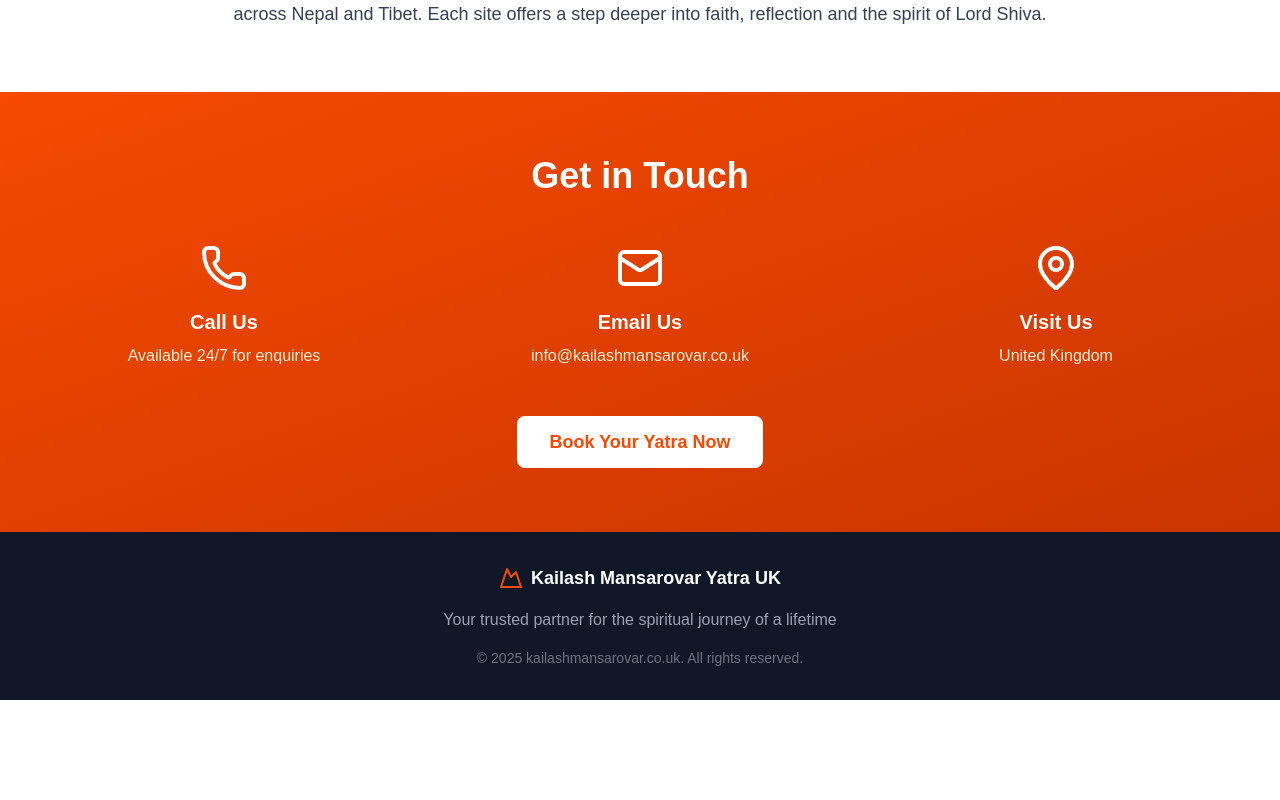
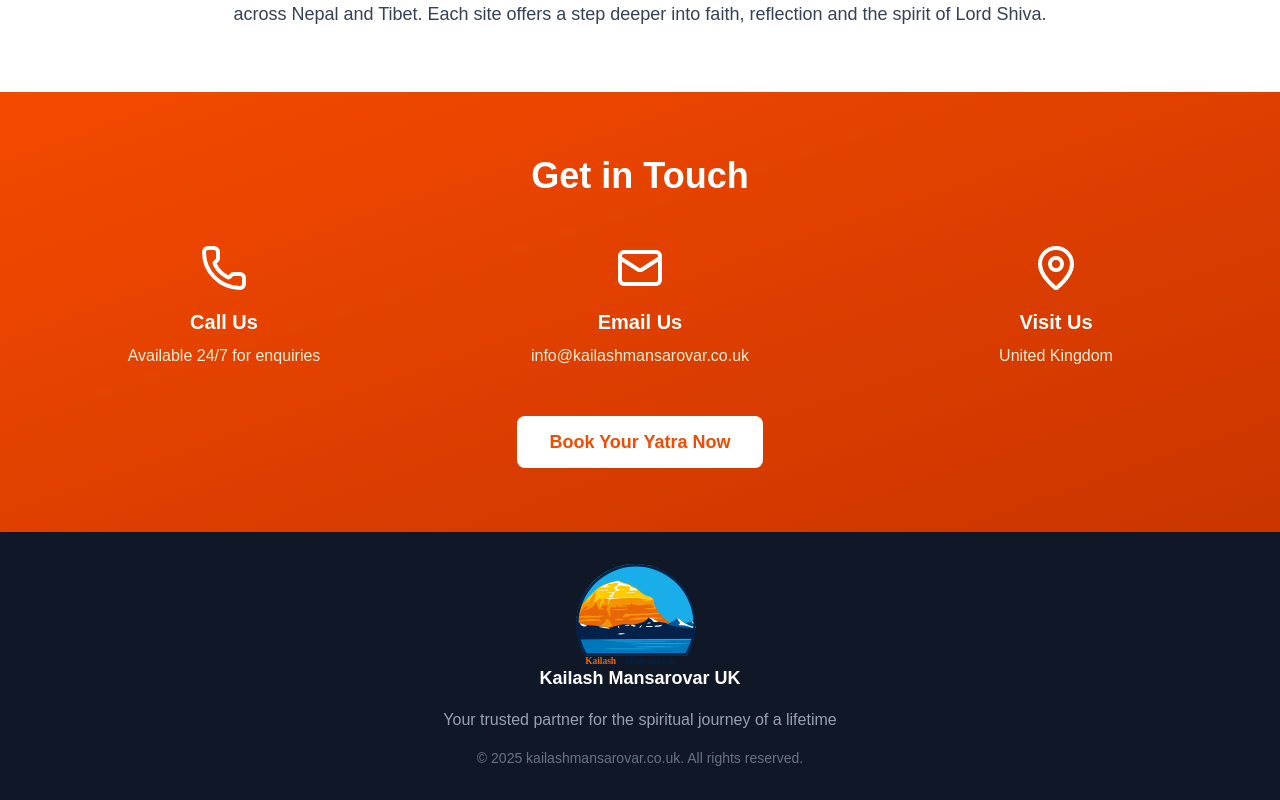
Before and after one commit to ayrbox/kailashmansarovar, a Next.js app: page / in a window 1280 px wide. Shown: the part 3063-3863 px from the top of the page. Before the commit the page ends 3763 px from the top, so only its background shows below. Built offline with nearby package versions, Linux system fonts and the light colour scheme.

Commit message:
fix: separate out footer

```diff
--- a/src/app/packages/2026/page.tsx
+++ b/src/app/packages/2026/page.tsx
@@ -18,6 +18,7 @@ import {
 } from "lucide-react";
 import Link from "next/link";
 import Header from "@/components/Header";
+import Footer from "@/components/Footer";
 
 export default function Package2026() {
   const [menuOpen, setMenuOpen] = useState(false);
@@ -362,25 +363,7 @@ export default function Package2026() {
         </div>
       </section>
 
-      {/* Footer */}
-      <footer className="bg-gray-900 text-white py-8">
-        <div className="max-w-7xl mx-auto px-4 sm:px-6 lg:px-8">
-          <div className="text-center">
-            <div className="flex items-center justify-center space-x-2 mb-4">
-              <Mountain className="h-6 w-6 text-orange-600" />
-              <span className="text-lg font-bold">
-                Kailash Mansarovar Yatra UK
-              </span>
-            </div>
-            <p className="text-gray-400 mb-4">
-              Your trusted partner for the spiritual journey of a lifetime
-            </p>
-            <p className="text-gray-500 text-sm">
-              © 2025 kailashmansarovar.co.uk. All rights reserved.
-            </p>
-          </div>
-        </div>
-      </footer>
+      <Footer />
     </div>
   );
 }
--- a/src/app/page.tsx
+++ b/src/app/page.tsx
@@ -10,6 +10,7 @@ import {
 import Hero from "@/components/Hero";
 import Link from "next/link";
 import Header from "@/components/Header";
+import Footer from "@/components/Footer";
 
 export default function Home() {
   return (
@@ -265,25 +266,7 @@ export default function Home() {
         </div>
       </section>
 
-      {/* Footer */}
-      <footer className="bg-gray-900 text-white py-8">
-        <div className="max-w-7xl mx-auto px-4 sm:px-6 lg:px-8">
-          <div className="text-center">
-            <div className="flex items-center justify-center space-x-2 mb-4">
-              <Mountain className="h-6 w-6 text-orange-600" />
-              <span className="text-lg font-bold">
-                Kailash Mansarovar Yatra UK
-              </span>
-            </div>
-            <p className="text-gray-400 mb-4">
-              Your trusted partner for the spiritual journey of a lifetime
-            </p>
-            <p className="text-gray-500 text-sm">
-              © 2025 kailashmansarovar.co.uk. All rights reserved.
-            </p>
-          </div>
-        </div>
-      </footer>
+      <Footer />
     </div>
   );
 }
--- /dev/null
+++ b/src/components/Footer.tsx
@@ -0,0 +1,27 @@
+import Image from "next/image";
+
+export default function Footer() {
+  return (
+    <footer className="bg-gray-900 text-white py-8">
+      <div className="max-w-7xl mx-auto px-4 sm:px-6 lg:px-8">
+        <div className="text-center">
+          <div className="flex flex-col items-center justify-center space-x-2 mb-4">
+            <Image
+              alt="Kailash Mansarovar Logo"
+              src="/logo.svg"
+              width={120}
+              height={120}
+            />
+            <span className="text-lg font-bold">Kailash Mansarovar UK</span>
+          </div>
+          <p className="text-gray-400 mb-4">
+            Your trusted partner for the spiritual journey of a lifetime
+          </p>
+          <p className="text-gray-500 text-sm">
+            © 2025 kailashmansarovar.co.uk. All rights reserved.
+          </p>
+        </div>
+      </div>
+    </footer>
+  );
+}
```
